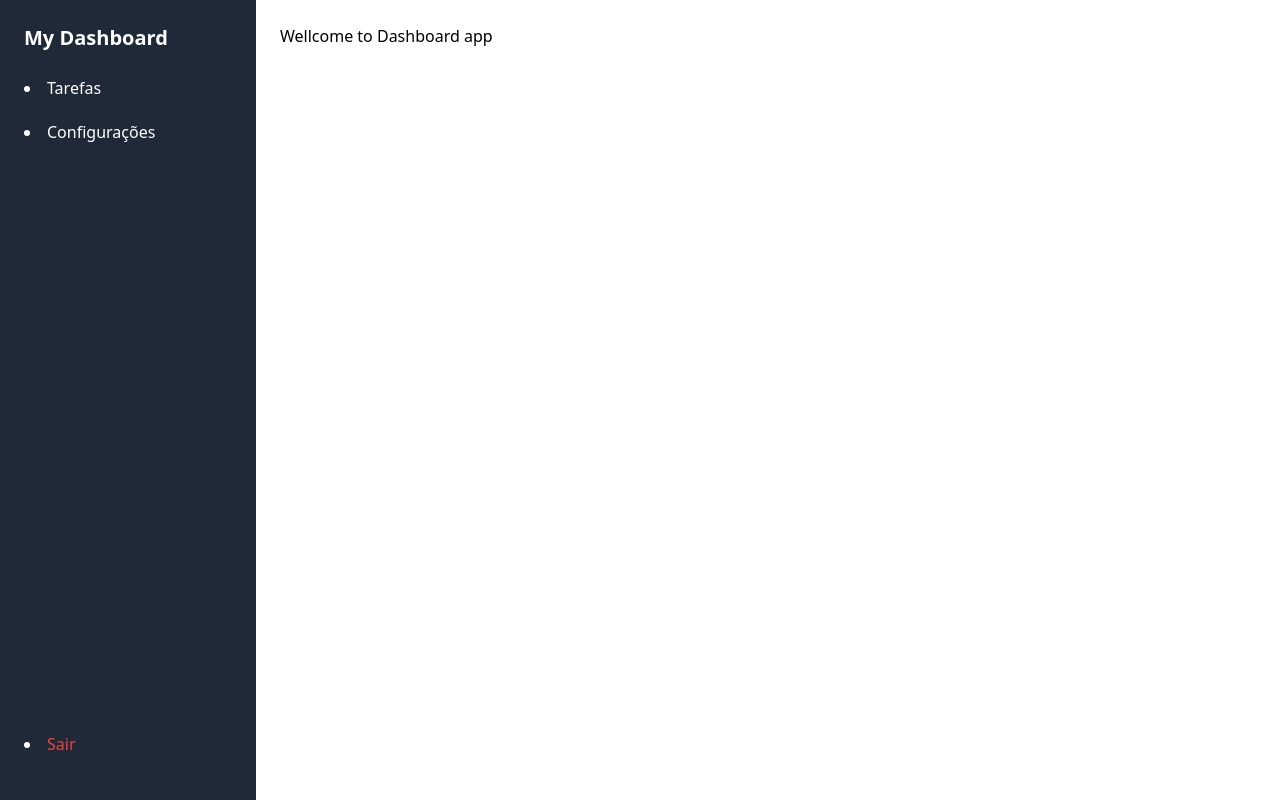
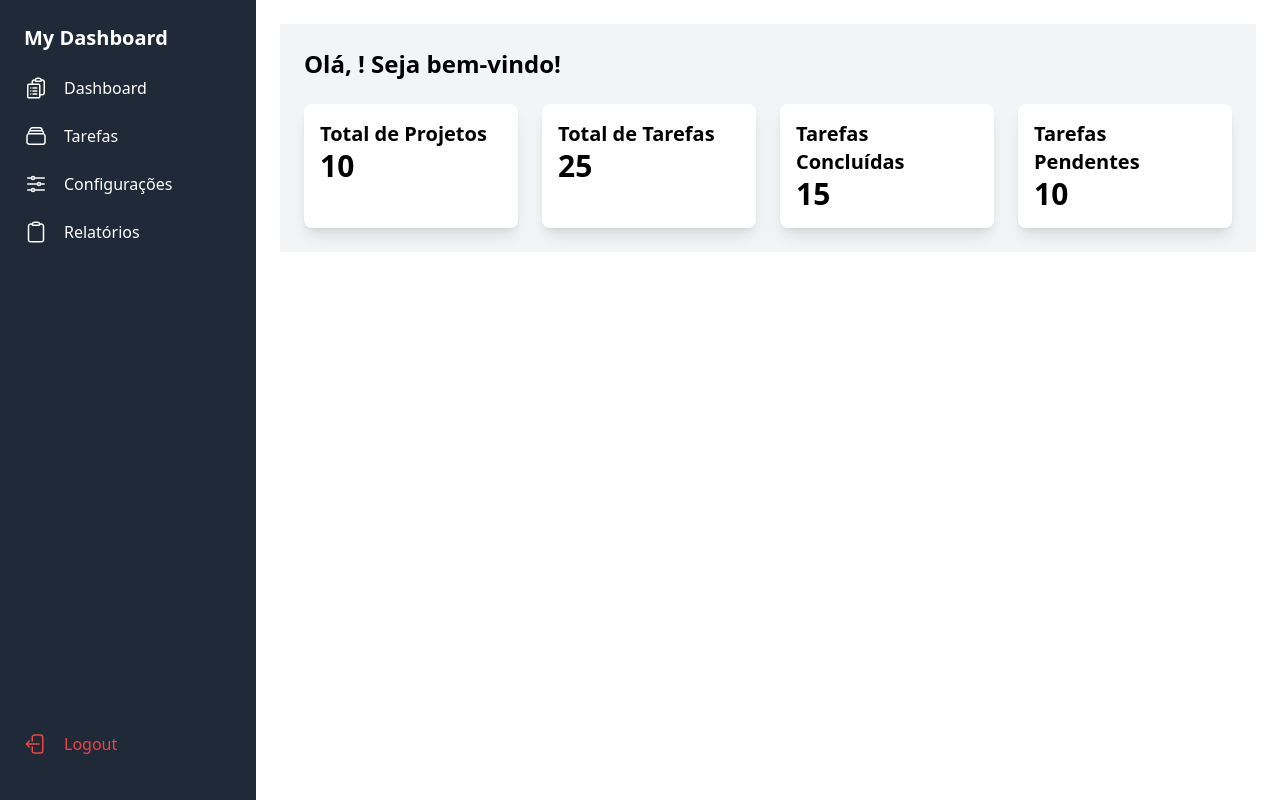
Before and after one commit to kleberclh/My-Tasks-App, a React (Vite) app: page /dashboard in a window 1280 px wide. Built offline with nearby package versions, Linux system fonts and the light colour scheme; no server answers; sample sign-in values are in the browser's storage.

Commit message:
criando dashboard e coletando informações da rota me

```diff
--- a/src/components/Dashboard.jsx
+++ b/src/components/Dashboard.jsx
@@ -1,7 +1,46 @@
+import { useState, useEffect } from 'react';
+import { fetchUserName } from '../services/authUser'; // Ajuste o caminho conforme necessário
+
 export default function Dashboard() {
+  const [name, setName] = useState(null);
+
+  // Dados fictícios para o dashboard
+  const [data] = useState({
+    totalProjects: 10,
+    totalTasks: 25,
+    completedTasks: 15,
+    pendingTasks: 10,
+  });
+
+  useEffect(() => {
+    const fetchAndSetUserName = async () => {
+      const userName = await fetchUserName();
+      setName(userName);
+    };
+    fetchAndSetUserName();
+  }, []);
+
   return (
-    <div >
-      <h1>Wellcome to Dashboard app</h1>
+    <div className="p-6 bg-gray-100 ">
+      <h1 className="text-2xl font-bold mb-6">Olá, <strong>{name}</strong>! Seja bem-vindo!</h1>
+      <div className="grid grid-cols-1 sm:grid-cols-2 lg:grid-cols-4 gap-6">
+        <div className="bg-white shadow-lg rounded-lg p-4">
+          <h2 className="text-xl font-semibold">Total de Projetos</h2>
+          <p className="text-3xl font-bold">{data.totalProjects}</p>
+        </div>
+        <div className="bg-white shadow-lg rounded-lg p-4">
+          <h2 className="text-xl font-semibold">Total de Tarefas</h2>
+          <p className="text-3xl font-bold">{data.totalTasks}</p>
+        </div>
+        <div className="bg-white shadow-lg rounded-lg p-4">
+          <h2 className="text-xl font-semibold">Tarefas Concluídas</h2>
+          <p className="text-3xl font-bold">{data.completedTasks}</p>
+        </div>
+        <div className="bg-white shadow-lg rounded-lg p-4">
+          <h2 className="text-xl font-semibold">Tarefas Pendentes</h2>
+          <p className="text-3xl font-bold">{data.pendingTasks}</p>
+        </div>
+      </div>
     </div>
   );
 }
--- a/src/components/Layout.jsx
+++ b/src/components/Layout.jsx
@@ -1,4 +1,5 @@
 import { Outlet, Link, useNavigate } from "react-router-dom";
+import Exit, { Dash, Report, Settings, Tasks } from "./ui/Icons";
 
 const Layout = () => {
   const navigate = useNavigate();
@@ -18,22 +19,51 @@ const Layout = () => {
               <h2 className="text-xl font-bold">My Dashboard</h2>
             </Link>
           </div>
-          <nav className="flex flex-col">
-            <li className="mb-5">
-              <Link to="/dashboard/tasks">Tarefas</Link>
-            </li>
-            <li className="mb-5">
-              <Link to="/dashboard/settings">Configurações</Link>
-            </li>
+          <nav className="flex flex-col gap-6">
+            <Link to="/dashboard/informations">
+              <li className=" flex">
+                <div className="mr-4">
+                  <Dash />
+                </div>
+                <p>Dashboard</p>
+              </li>
+            </Link>
+            <Link to="/dashboard/tasks">
+              <li className=" flex">
+                <div className="mr-4">
+                  <Tasks />
+                </div>
+                <p>Tarefas</p>
+              </li>
+            </Link>
+            <Link to="/dashboard/settings">
+              <li className=" flex items-center">
+                <div className="mr-4">
+                  <Settings />
+                </div>
+                Configurações
+              </li>
+            </Link>
+            <Link to="/dashboard/report">
+              <li className="flex items-center">
+                <div className="mr-4">
+                  <Report />
+                </div>
+                Relatórios
+              </li>
+            </Link>
           </nav>
         </div>
         <div>
-          <li className="mb-5">
+          <li className="mb-5 flex">
             <button
               onClick={handleLogout}
-              className="text-red-500 hover:text-red-700"
+              className="text-red-500 hover:text-red-700 flex"
             >
-              Sair
+              <div className="mr-4">
+                <Exit />
+              </div>
+              Logout
             </button>
           </li>
         </div>
--- /dev/null
+++ b/src/components/ui/Icons.jsx
@@ -0,0 +1,94 @@
+export default function Exit() {
+  return (
+    <svg
+      xmlns="http://www.w3.org/2000/svg"
+      fill="none"
+      viewBox="0 0 24 24"
+      strokeWidth={1.5}
+      stroke="currentColor"
+      className="size-6"
+    >
+      <path
+        strokeLinecap="round"
+        strokeLinejoin="round"
+        d="M8.25 9V5.25A2.25 2.25 0 0 1 10.5 3h6a2.25 2.25 0 0 1 2.25 2.25v13.5A2.25 2.25 0 0 1 16.5 21h-6a2.25 2.25 0 0 1-2.25-2.25V15m-3 0-3-3m0 0 3-3m-3 3H15"
+      />
+    </svg>
+  );
+}
+
+export function Settings() {
+  return (
+    <svg
+      xmlns="http://www.w3.org/2000/svg"
+      fill="none"
+      viewBox="0 0 24 24"
+      strokeWidth={1.5}
+      stroke="currentColor"
+      className="size-6"
+    >
+      <path
+        strokeLinecap="round"
+        strokeLinejoin="round"
+        d="M10.5 6h9.75M10.5 6a1.5 1.5 0 1 1-3 0m3 0a1.5 1.5 0 1 0-3 0M3.75 6H7.5m3 12h9.75m-9.75 0a1.5 1.5 0 0 1-3 0m3 0a1.5 1.5 0 0 0-3 0m-3.75 0H7.5m9-6h3.75m-3.75 0a1.5 1.5 0 0 1-3 0m3 0a1.5 1.5 0 0 0-3 0m-9.75 0h9.75"
+      />
+    </svg>
+  );
+}
+
+export function Tasks() {
+  return (
+    <svg
+      xmlns="http://www.w3.org/2000/svg"
+      fill="none"
+      viewBox="0 0 24 24"
+      strokeWidth={1.5}
+      stroke="currentColor"
+      className="size-6"
+    >
+      <path
+        strokeLinecap="round"
+        strokeLinejoin="round"
+        d="M6 6.878V6a2.25 2.25 0 0 1 2.25-2.25h7.5A2.25 2.25 0 0 1 18 6v.878m-12 0c.235-.083.487-.128.75-.128h10.5c.263 0 .515.045.75.128m-12 0A2.25 2.25 0 0 0 4.5 9v.878m13.5-3A2.25 2.25 0 0 1 19.5 9v.878m0 0a2.246 2.246 0 0 0-.75-.128H5.25c-.263 0-.515.045-.75.128m15 0A2.25 2.25 0 0 1 21 12v6a2.25 2.25 0 0 1-2.25 2.25H5.25A2.25 2.25 0 0 1 3 18v-6c0-.98.626-1.813 1.5-2.122"
+      />
+    </svg>
+  );
+}
+
+export function Report() {
+  return (
+    <svg
+      xmlns="http://www.w3.org/2000/svg"
+      fill="none"
+      viewBox="0 0 24 24"
+      strokeWidth={1.5}
+      stroke="currentColor"
+      className="size-6"
+    >
+      <path
+        strokeLinecap="round"
+        strokeLinejoin="round"
+        d="M15.666 3.888A2.25 2.25 0 0 0 13.5 2.25h-3c-1.03 0-1.9.693-2.166 1.638m7.332 0c.055.194.084.4.084.612v0a.75.75 0 0 1-.75.75H9a.75.75 0 0 1-.75-.75v0c0-.212.03-.418.084-.612m7.332 0c.646.049 1.288.11 1.927.184 1.1.128 1.907 1.077 1.907 2.185V19.5a2.25 2.25 0 0 1-2.25 2.25H6.75A2.25 2.25 0 0 1 4.5 19.5V6.257c0-1.108.806-2.057 1.907-2.185a48.208 48.208 0 0 1 1.927-.184"
+      />
+    </svg>
+  );
+}
+
+export function Dash() {
+  return (
+    <svg
+      xmlns="http://www.w3.org/2000/svg"
+      fill="none"
+      viewBox="0 0 24 24"
+      strokeWidth={1.5}
+      stroke="currentColor"
+      className="size-6"
+    >
+      <path
+        strokeLinecap="round"
+        strokeLinejoin="round"
+        d="M9 12h3.75M9 15h3.75M9 18h3.75m3 .75H18a2.25 2.25 0 0 0 2.25-2.25V6.108c0-1.135-.845-2.098-1.976-2.192a48.424 48.424 0 0 0-1.123-.08m-5.801 0c-.065.21-.1.433-.1.664 0 .414.336.75.75.75h4.5a.75.75 0 0 0 .75-.75 2.25 2.25 0 0 0-.1-.664m-5.8 0A2.251 2.251 0 0 1 13.5 2.25H15c1.012 0 1.867.668 2.15 1.586m-5.8 0c-.376.023-.75.05-1.124.08C9.095 4.01 8.25 4.973 8.25 6.108V8.25m0 0H4.875c-.621 0-1.125.504-1.125 1.125v11.25c0 .621.504 1.125 1.125 1.125h9.75c.621 0 1.125-.504 1.125-1.125V9.375c0-.621-.504-1.125-1.125-1.125H8.25ZM6.75 12h.008v.008H6.75V12Zm0 3h.008v.008H6.75V15Zm0 3h.008v.008H6.75V18Z"
+      />
+    </svg>
+  );
+}
--- /dev/null
+++ b/src/pages/ReportPage.jsx
@@ -0,0 +1,9 @@
+
+
+export default function ReportPage() {
+  return (
+    <div>
+      <h1>RELATORIOS</h1>
+    </div>
+  )
+}
--- a/src/routes.jsx
+++ b/src/routes.jsx
@@ -12,6 +12,7 @@ import Dashboard from "./components/Dashboard";
 import SettingsPage from "./pages/SettingsPage";
 import HomePage from "./pages/HomePage";
 import Layout from "./components/Layout";
+import ReportPage from "./pages/ReportPage";
 
 const AppRoutes = () => {
   const isLoggedIn = () => {
@@ -39,9 +40,21 @@ const AppRoutes = () => {
             }
           />
           <Route
+            path="/dashboard/informations"
+            element={
+              isLoggedIn() ? <Dashboard /> : <Navigate to="/login" replace />
+            }
+          />
+          <Route
             path="/dashboard/settings"
             element={
               isLoggedIn() ? <SettingsPage /> : <Navigate to="/login" replace />
+            }
+          />
+          <Route
+            path="/dashboard/report"
+            element={
+              isLoggedIn() ? <ReportPage /> : <Navigate to="/login" replace />
             }
           />
         </Route>
--- /dev/null
+++ b/src/services/authUser.js
@@ -0,0 +1,18 @@
+import axios from 'axios';
+
+const API_URL = "https://cartas-app-1.onrender.com";
+
+export const fetchUserName = async () => {
+  try {
+    const token = localStorage.getItem("token"); // Assumindo que você armazena o token no localStorage
+    const response = await axios.get(`${API_URL}/me`, {
+      headers: {
+        Authorization: `Bearer ${token}`,
+      },
+    });
+    return response.data.name; // Retorna o nome do usuário
+  } catch (error) {
+    console.error("Error fetching user name:", error);
+    return null;
+  }
+};
```
